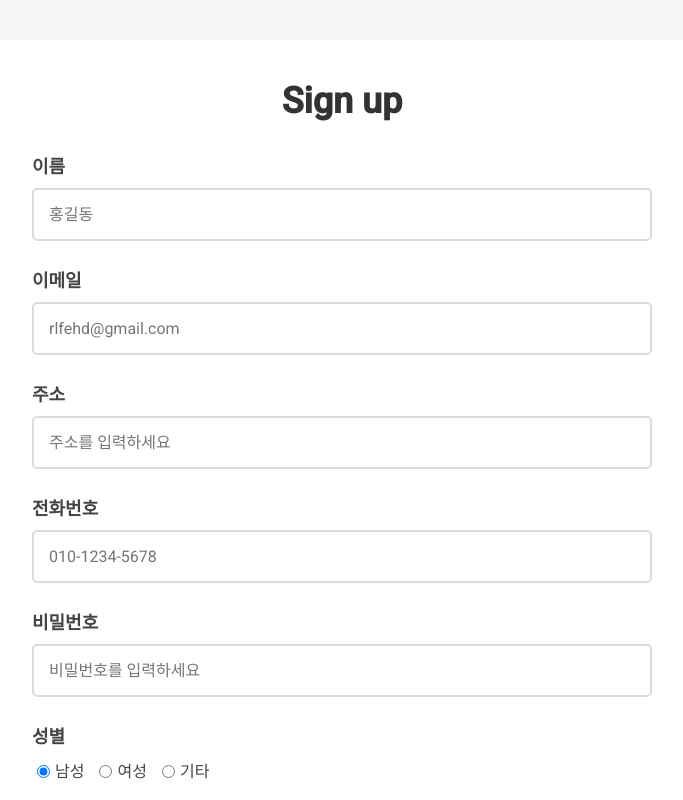
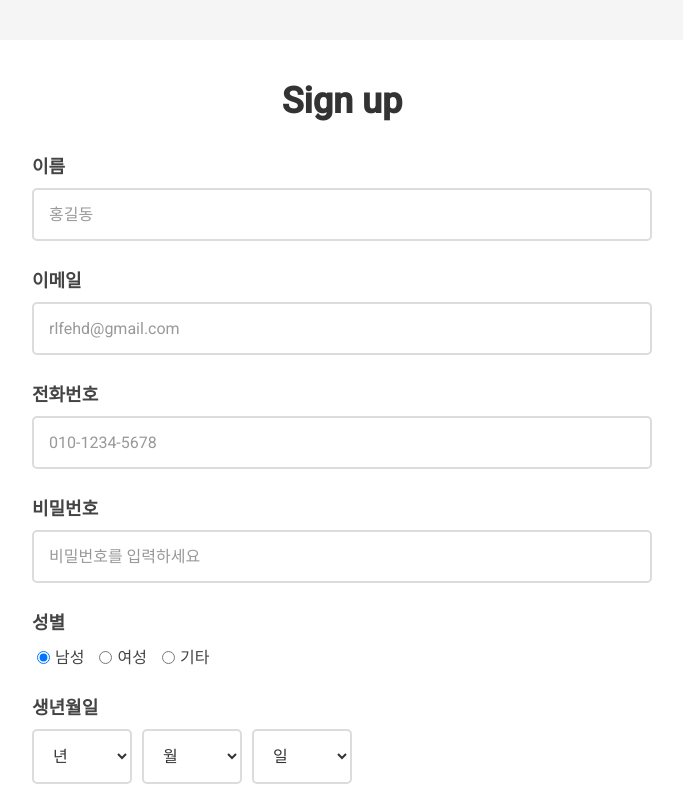
Before and after one commit to dortusrkaus1/webpj, a React (Create React App) app: page /signup in a window 1280 px wide. Shown: the top 800 px of the page, without its empty margins (298-981 px from the left). Built offline with nearby package versions, Linux system fonts and the light colour scheme.

Commit message:
[del]: 주소 삭제

```diff
--- a/src/pages/SignUp.css
+++ b/src/pages/SignUp.css
@@ -70,9 +70,16 @@
   border-radius: 5px; /* 모서리 둥글게 */
   font-family: 'Roboto', sans-serif; /* 폰트 설정 */
   font-size: 16px; /* 폰트 크기 설정 */
-  color: #666666; /* 텍스트 색상 */
+  color: #333333; /* 텍스트 색상, 입력 시 텍스트 색상 더 진하게 */
   box-sizing: border-box; /* 패딩과 테두리를 포함한 전체 크기 설정 */
   width: 100%; /* 전체 너비 설정 */
+}
+
+/* 입력 필드의 placeholder 스타일 */
+.input-field::placeholder {
+  color: #999999; /* placeholder 텍스트 색상 */
+  font-size: 16px; /* placeholder 폰트 크기 */
+  font-weight: 400; /* placeholder 폰트 두께 */
 }
 
 /* 이름 입력 필드의 너비 조정 */
--- a/src/pages/SignUp.js
+++ b/src/pages/SignUp.js
@@ -9,19 +9,42 @@ function SignUp() {
     password: '',
     user_name: '',
     cell_phone: '',
-    address: '',
     gender: '남성',
     birthday: { year: '', month: '', day: '' }
   });
 
   const navigate = useNavigate();
 
+  // 핸드폰 번호 포맷팅 함수
+  const formatPhoneNumber = (value) => {
+    const cleaned = ('' + value).replace(/\D/g, '');
+    if (cleaned.length <= 3) {
+      return cleaned;
+    } else if (cleaned.length <= 7) {
+      return `${cleaned.slice(0, 3)}-${cleaned.slice(3)}`;
+    } else {
+      return `${cleaned.slice(0, 3)}-${cleaned.slice(3, 7)}-${cleaned.slice(7, 11)}`;
+    }
+  };
+
+  // 하이픈 제거 함수
+  const removeHyphens = (value) => {
+    return value.replace(/-/g, '');
+  };
+
   const handleChange = (e) => {
     const { name, value } = e.target;
-    setFormData(prevFormData => ({
-      ...prevFormData,
-      [name]: value
-    }));
+    if (name === 'cell_phone') {
+      setFormData(prevFormData => ({
+        ...prevFormData,
+        [name]: formatPhoneNumber(value)
+      }));
+    } else {
+      setFormData(prevFormData => ({
+        ...prevFormData,
+        [name]: value
+      }));
+    }
   };
 
   const handleDateChange = (e) => {
@@ -45,8 +68,21 @@ function SignUp() {
   const handleSubmit = async (e) => {
     e.preventDefault();
     try {
+      // 생년월일 포맷팅
       const formattedBirthday = `${formData.birthday.year}-${formData.birthday.month.padStart(2, '0')}-${formData.birthday.day.padStart(2, '0')}`;
-      await axios.post('http://localhost:8000/users/signup', { ...formData, birthday: formattedBirthday });
+
+      // 핸드폰 번호에서 하이픈 제거
+      const phoneNumberWithoutHyphens = removeHyphens(formData.cell_phone);
+
+      // 전송할 데이터 준비
+      const dataToSend = {
+        ...formData,
+        birthday: formattedBirthday,
+        cell_phone: phoneNumberWithoutHyphens
+      };
+
+      // 데이터 전송
+      await axios.post('http://localhost:8000/users/signup', dataToSend);
       alert('회원가입 성공! 이메일을 확인하여 인증 코드를 입력하세요.');
       navigate('/verify-code');
     } catch (error) {
@@ -77,17 +113,6 @@ function SignUp() {
               name="email"
               placeholder="rlfehd@gmail.com"
               value={formData.email}
-              onChange={handleChange}
-              className="input-field"
-            />
-          </div>
-          <div className="field-container">
-            <div className="label">주소</div>
-            <input
-              type="text"
-              name="address"
-              placeholder="주소를 입력하세요"
-              value={formData.address}
               onChange={handleChange}
               className="input-field"
             />
@@ -189,7 +214,7 @@ function SignUp() {
           </div>
           <div className="button-container">
             <button type="button" className="group-9" onClick={() => navigate('/login')}>
-            취소
+              취소
             </button>
             <button type="submit" className="group-10">
               회원가입
```
